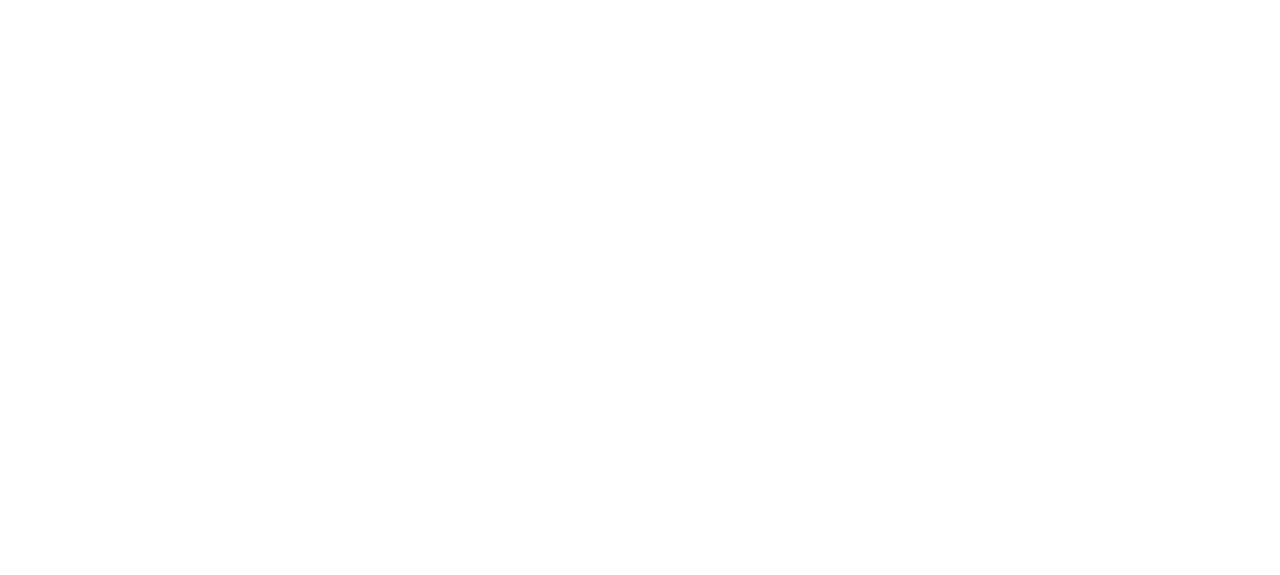
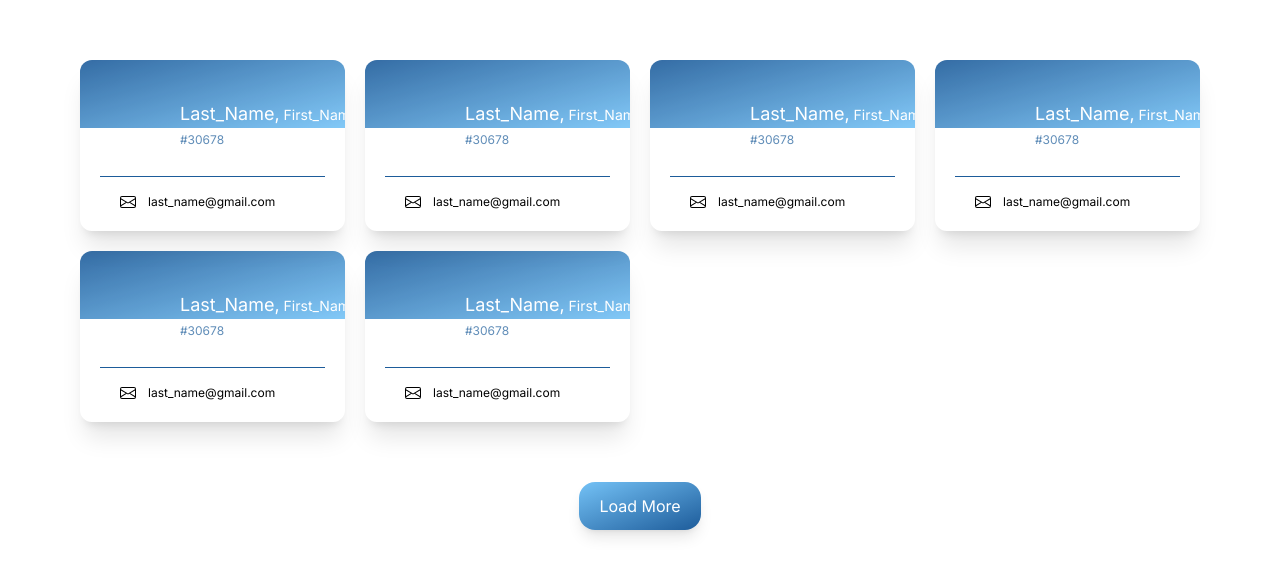
Before and after one commit to awesooomeME/users, a Next.js app: page / in a window 1280 px wide. Shown: the part 125-700 px from the top of the page. Built offline with nearby package versions, Linux system fonts and the light colour scheme.

Commit message:
Second Commit
Built UI layout, and look and feel of the app

```diff
--- /dev/null
+++ b/app/components/UserCard.tsx
@@ -0,0 +1,43 @@
+import Image from "next/image";
+import {BsHeart, BsEnvelope, BsInfoSquare} from "react-icons/bs";
+
+const UserCard = () => {
+    return (
+        <div className="bg-white/10 p-5 rounded-xl
+            shadow-xl flex flex-col gap-4 relative overflow-hidden
+            max-w-[380px]">
+            <div className="absolute w-full h-[40%] top-0 left-0
+                bg-gradient-to-br from-dark_blue to-light_blue -z-10">
+            </div>
+            <div className="flex justify-around gap-2 lg:gap-0 items-center bg-none">
+                <div className="flex items-center">
+                    <div className="rounded-full container mx-auto
+                        h-20 w-20 overflow-hidden">
+                        {/* <Image src={avatar} alt="avatar"
+                            className="h-auto w-20 mx-auto object-center"/> */}
+                    </div>
+                </div>
+                <div className="flex flex-col pt-2 gap-1">
+                    <h1 className="text-[18px] font-[400] text-white">
+                        Last_Name,
+                        <span className="text-black/20 text-[14px] ml-1 font-normal">
+                            First_Name
+                        </span>
+                    </h1>
+                    <h1 className="text-[12px] text-dark_blue/70">
+                        #30678
+                    </h1>
+                </div>
+            </div>
+            <hr className="border-dark_blue"/>
+            <div className="flex gap-3 items-center px-5">
+                <BsEnvelope/>
+                <h1 className="cursor-pointer text-[12px]">
+                    last_name@gmail.com
+                </h1>
+            </div>
+        </div>
+    )
+}
+
+export default UserCard;
--- a/app/page.tsx
+++ b/app/page.tsx
@@ -1,6 +1,22 @@
+import UserCard from "./components/UserCard";
+
 export default function Home() {
   return (
-    <main>
+    <main className='flex flex-col justify-center items-center
+      min-h-screen gap-5'>
+      <div className='bg-none w-screen grid justify-center items-center
+      gap-5 py-10 md:grid-cols-2 lg:grid-cols-3 xl:grid-cols-4 md:px-20'>
+        <UserCard/>
+        <UserCard/>
+        <UserCard/>
+        <UserCard/>
+        <UserCard/>
+        <UserCard/>
+      </div>
+      <button className='bg-gradient-to-tl from-dark_blue to-light_blue
+        px-5 py-3 rounded-2xl text-white shadow-lg'>
+        Load More
+      </button>
     </main>
   )
 }
--- a/package.json
+++ b/package.json
@@ -19,6 +19,7 @@
     "postcss": "8.4.27",
     "react": "18.2.0",
     "react-dom": "18.2.0",
+    "react-icons": "^4.10.1",
     "tailwindcss": "3.3.3",
     "typescript": "5.1.6"
   }
--- a/tailwind.config.js
+++ b/tailwind.config.js
@@ -8,6 +8,11 @@
   theme: {
     extend: {
     },
+    colors: {
+      white: 'hsl(0, 0%, 100%)',
+      dark_blue: 'hsl(210, 68%, 36%)',
+      light_blue: 'hsl(204, 88%, 71%)'
+    },
   },
   plugins: [],
 }
```
Also changed, not shown: 1 other file (tests, documents, lock files or other folders).
